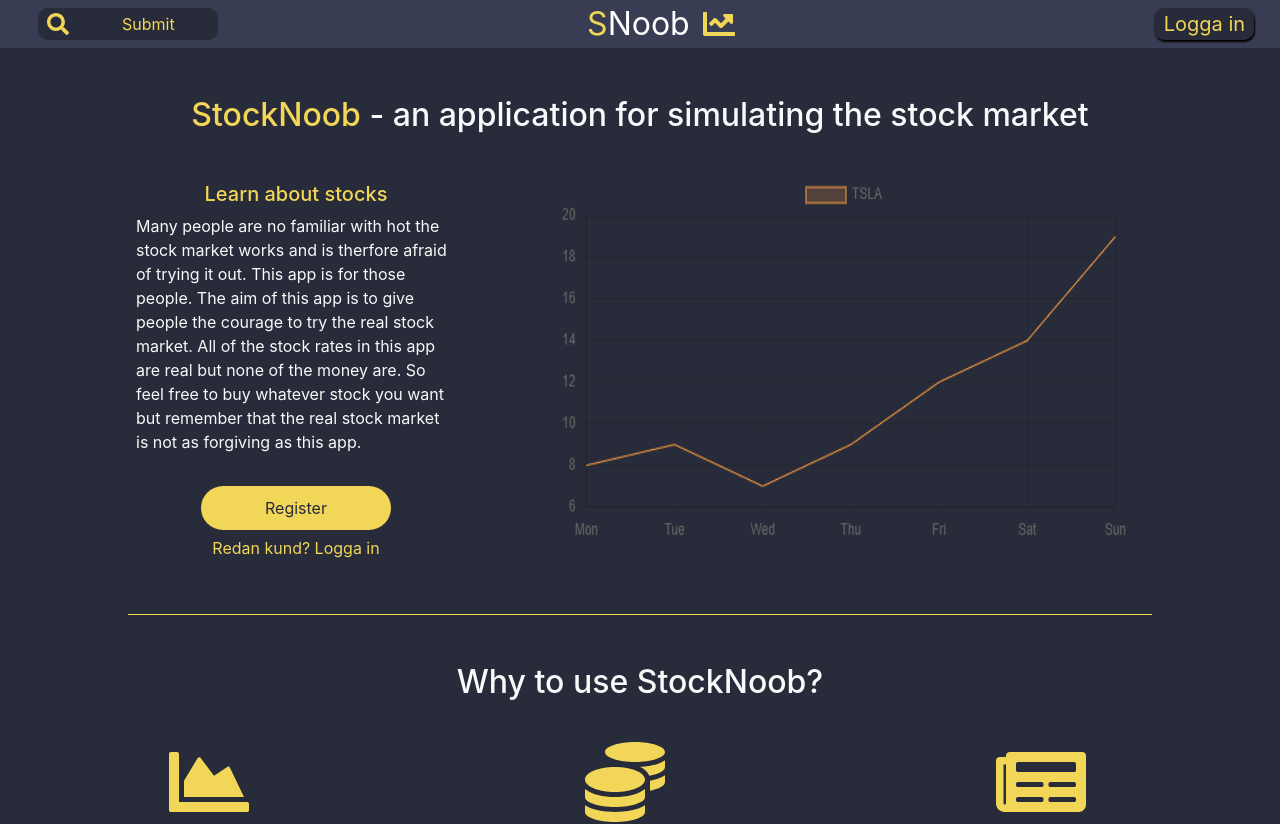
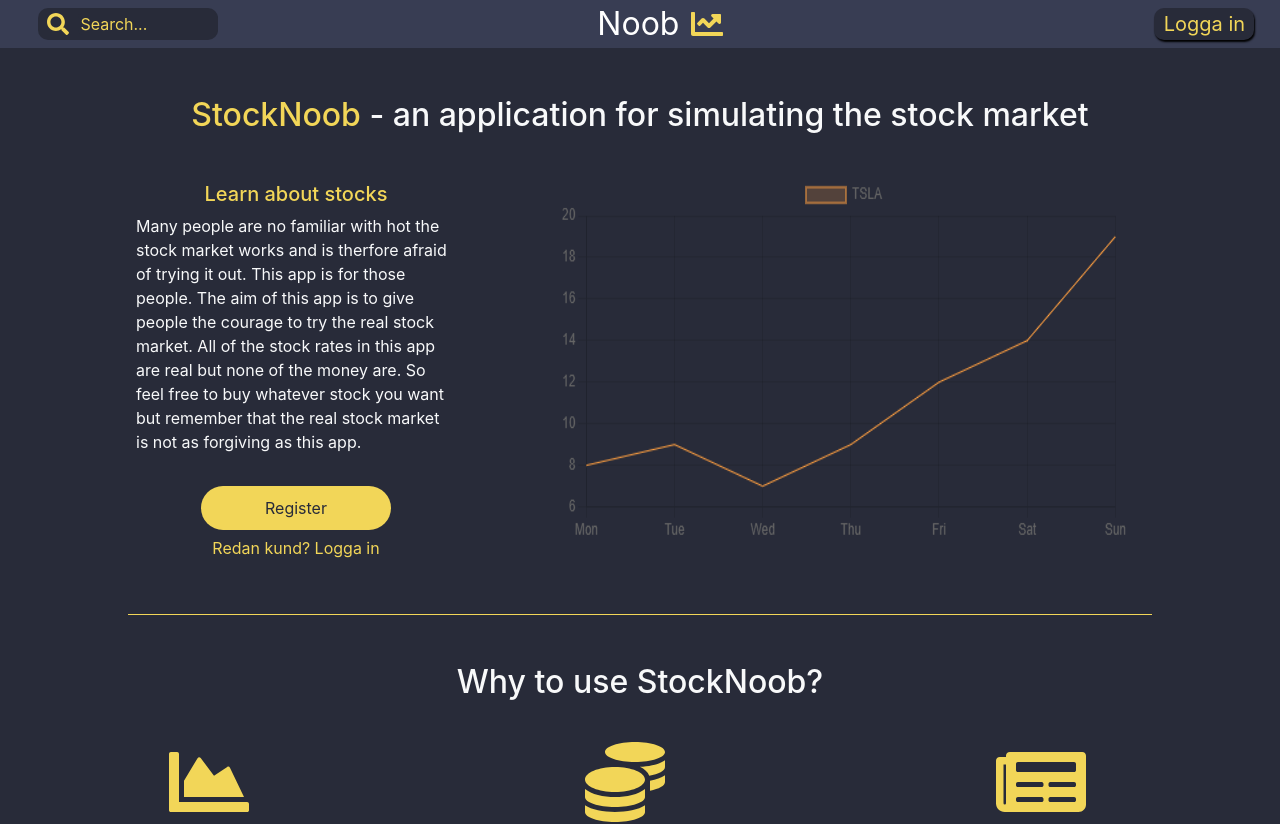
Before and after one commit to HawkieOne/StockNoobReact, a React (Create React App) app: page / in a window 1280 px wide. Shown: the top 824 px of the page. Built offline with nearby package versions, Linux system fonts and the light colour scheme.

Commit message:
Search, almost done.

```diff
--- a/src/components/Header.js
+++ b/src/components/Header.js
@@ -50,14 +50,16 @@ export default function Header(prop) {
         <div className="Header">
             <div className="left">
                 <div className="search">
-                    <FontAwesomeIcon className="searchIcon" icon={faSearch}  />
-                    <input className="searcharea" type="submit" placeholder="Search..." onChange={(event)=> {setSearchVal(event.target.value)}}
-                    onSubmit={toSearch}></input>
+                    <FontAwesomeIcon className="searchIcon" icon={faSearch}/>
+                    <form onSubmit={toSearch}>
+                        <input className="searcharea" type="text" placeholder="Search..." onChange={(event)=> {setSearchVal(event.target.value)}}
+                        ></input>
+                    </form>
+
                 </div>
             </div>
             <div className="middle" onClick={toHome}>
-                {/* <p>Stocknoob</p> */}
-                S<span>Noob</span> <FontAwesomeIcon className="icon" icon={faChartLine} />
+                <span>Noob</span> <FontAwesomeIcon className="icon" icon={faChartLine}/>
             </div>
             <div className="right">
                 {showIcons()}
--- a/src/components/Search.js
+++ b/src/components/Search.js
@@ -39,10 +39,11 @@ export default function Search(prop) {
         searchValue: ""
       });
 
-    useEffect(() => {
-        const {searchValue} = prop.location.state;
-        setSearchVal(searchValue);
-    }, []);
+    // useEffect(() => {
+    //     const {searchValue} = prop.location.state;
+    //     console.log(searchValue);
+    //     setSearchVal(searchValue);
+    // }, []);
 
     return (
         <>
```
Also changed, not shown: 1 other file (tests, documents, lock files or other folders).
